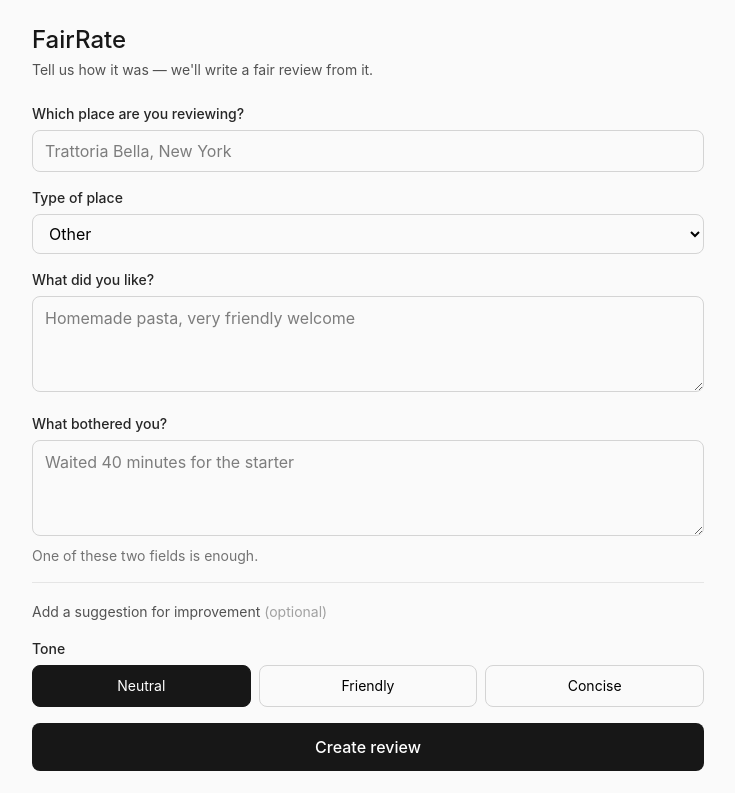
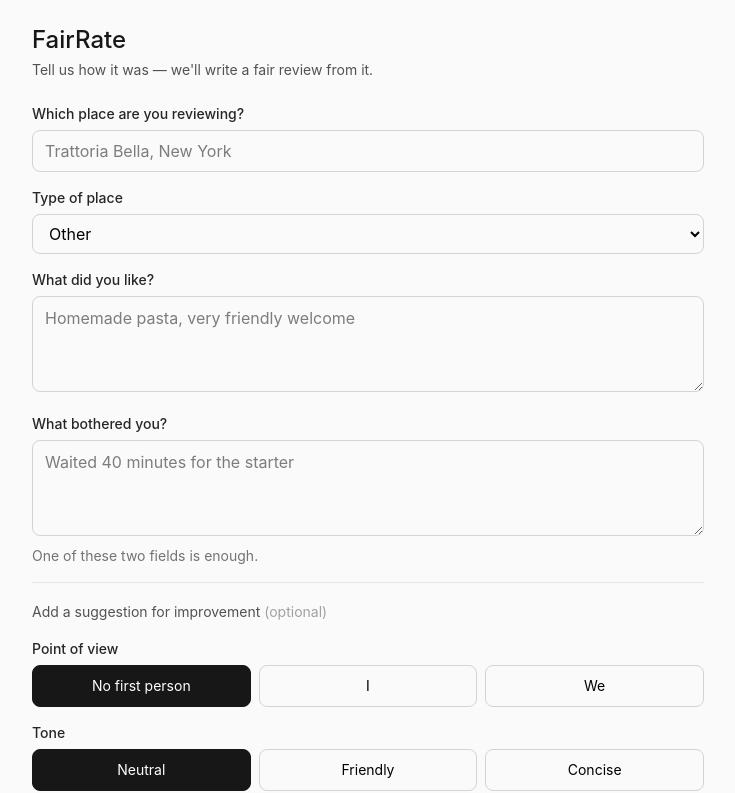
Before and after one commit to Nosgard/FairRate, a React (Vite) app in the folder frontend/: page / in a window 1280 px wide. Shown: the top 793 px of the page, without its empty margins (272-1007 px from the left). Built offline with nearby package versions, Linux system fonts and the light colour scheme.

Commit message:
feat: expose perspective control in the frontend form
Adds impersonal/i/we as a three-way choice next to tone. Types are regenerated from the updated OpenAPI schema; the form value maps 1:1 onto the API request, same as tone and category

```diff
--- a/frontend/src/App.tsx
+++ b/frontend/src/App.tsx
@@ -51,6 +51,7 @@ export default function App() {
       disliked: values.disliked,
       suggestions: values.suggestions,
       tone: values.tone,
+      perspective: values.perspective,
       language: "en",
     });
   }
--- a/frontend/src/components/ReviewForm.tsx
+++ b/frontend/src/components/ReviewForm.tsx
@@ -5,7 +5,12 @@ import { zodResolver } from "@hookform/resolvers/zod";
 import { useState } from "react";
 import { useForm } from "react-hook-form";
 
-import { TONES, VENUE_CATEGORIES, reviewFormSchema } from "../lib/schema";
+import {
+  TONES,
+  PERSPECTIVES,
+  VENUE_CATEGORIES,
+  reviewFormSchema,
+} from "../lib/schema";
 import type { ReviewFormValues } from "../lib/schema";
 
 interface ReviewFormProps {
@@ -26,6 +31,12 @@ const CATEGORY_LABELS: Record<(typeof VENUE_CATEGORIES)[number], string> = {
   other: "Other",
 };
 
+const PERSPECTIVE_LABELS: Record<(typeof PERSPECTIVES)[number], string> = {
+  impersonal: "No first person",
+  i: "I",
+  we: "We",
+};
+
 export function ReviewForm({ onSubmit, isLoading }: ReviewFormProps) {
   const {
     register,
@@ -40,6 +51,7 @@ export function ReviewForm({ onSubmit, isLoading }: ReviewFormProps) {
       disliked: "",
       suggestions: "",
       tone: "neutral",
+      perspective: "impersonal",
     },
   });
 
@@ -152,6 +164,28 @@ export function ReviewForm({ onSubmit, isLoading }: ReviewFormProps) {
 
       <div>
         <label className="block text-sm font-medium text-neutral-800">
+          Point of view
+        </label>
+        <div className="mt-1.5 grid grid-cols-3 gap-2">
+          {PERSPECTIVES.map((value) => (
+            <label
+              key={value}
+              className="flex cursor-pointer items-center justify-center rounded-lg border border-neutral-300 px-2 py-2.5 text-center text-sm has-[:checked]:border-neutral-900 has-[:checked]:bg-neutral-900 has-[:checked]:text-white"
+            >
+              <input
+                type="radio"
+                value={value}
+                className="sr-only"
+                {...register("perspective")}
+              />
+              {PERSPECTIVE_LABELS[value]}
+            </label>
+          ))}
+        </div>
+      </div>
+
+      <div>
+        <label className="block text-sm font-medium text-neutral-800">
           Tone
         </label>
         <div className="mt-1.5 grid grid-cols-3 gap-2">
--- a/frontend/src/lib/api-types.ts
+++ b/frontend/src/lib/api-types.ts
@@ -72,6 +72,11 @@ export interface components {
          */
         OmissionType: "insult" | "personal_attack" | "unverifiable_claim" | "off_topic" | "instruction_attempt";
         /**
+         * PerspectiveSchema
+         * @enum {string}
+         */
+        PerspectiveSchema: "impersonal" | "i" | "we";
+        /**
          * ReviewRequestSchema
          * @description What the frontend sends.
          */
@@ -97,6 +102,8 @@ export interface components {
             suggestions: string;
             /** @default neutral */
             tone: components["schemas"]["ToneSchema"];
+            /** @default impersonal */
+            perspective: components["schemas"]["PerspectiveSchema"];
             /** @default en */
             language: components["schemas"]["LanguageSchema"];
             /** Visit Date */
--- a/frontend/src/lib/schema.ts
+++ b/frontend/src/lib/schema.ts
@@ -19,6 +19,8 @@ export const VENUE_CATEGORIES = [
 
 export const TONES = ["neutral", "friendly", "concise"] as const;
 
+export const PERSPECTIVES = ["impersonal", "i", "we"] as const;
+
 export const reviewFormSchema = z
   .object({
     venue_name: z
@@ -31,6 +33,7 @@ export const reviewFormSchema = z
     disliked: z.string().trim().max(2000, "That is a bit too long."),
     suggestions: z.string().trim().max(1000, "That is a bit too long."),
     tone: z.enum(TONES),
+    perspective: z.enum(PERSPECTIVES),
   })
   // Mirrors require_content in the backend: without either field there is
   // nothing to review. Attached to `liked` so the message appears at a
--- a/frontend/src/lib/types.ts
+++ b/frontend/src/lib/types.ts
@@ -10,6 +10,7 @@ export type Omission = components["schemas"]["Omission"];
 export type OmissionType = components["schemas"]["OmissionType"];
 export type VenueCategory = components["schemas"]["VenueCategory"];
 export type Tone = components["schemas"]["ToneSchema"];
+export type Perspective = components["schemas"]["PerspectiveSchema"];
 export type Language = components["schemas"]["LanguageSchema"];
 
 /** Explicit union for the four UI states from the UI concept.
```
